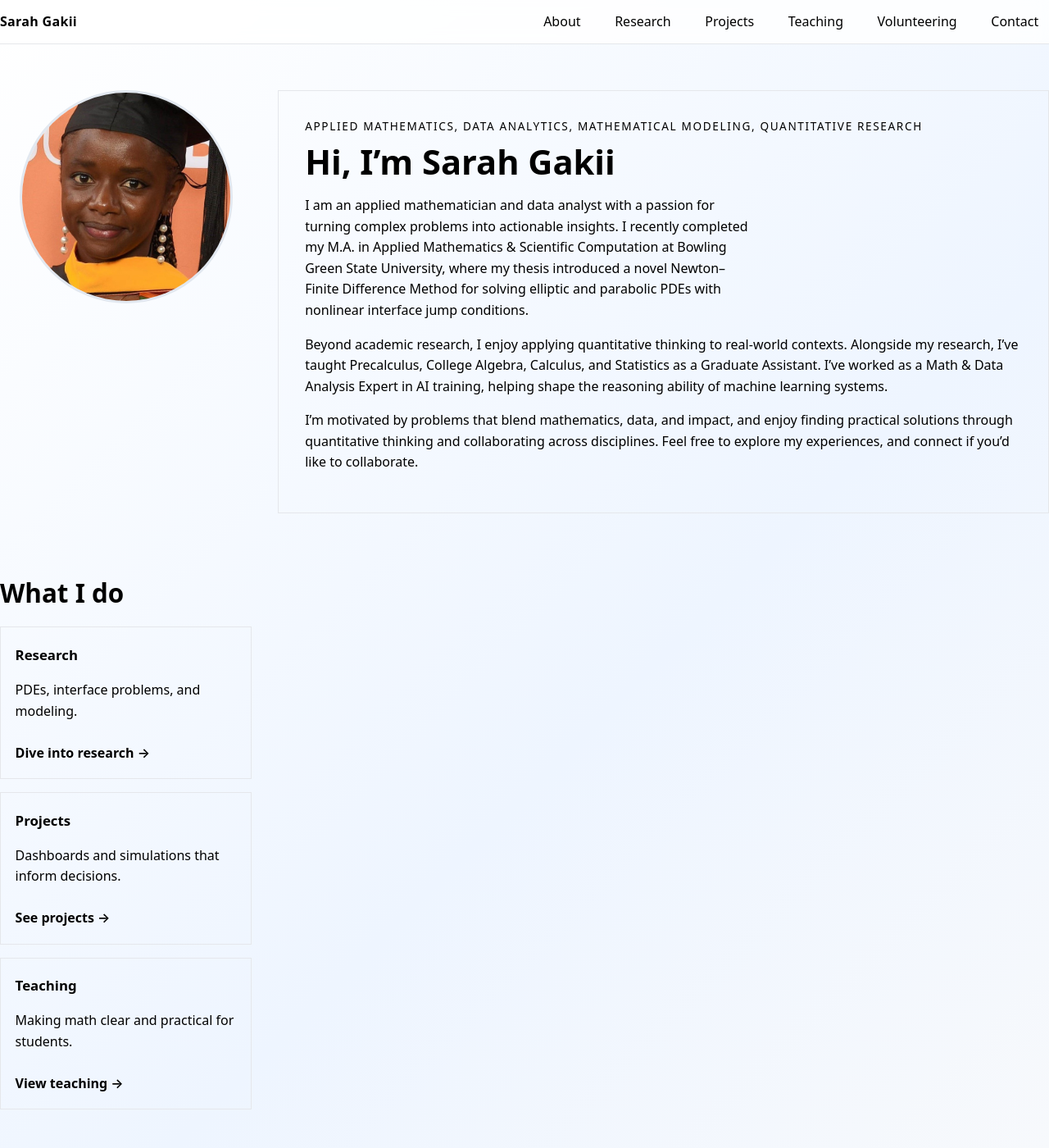
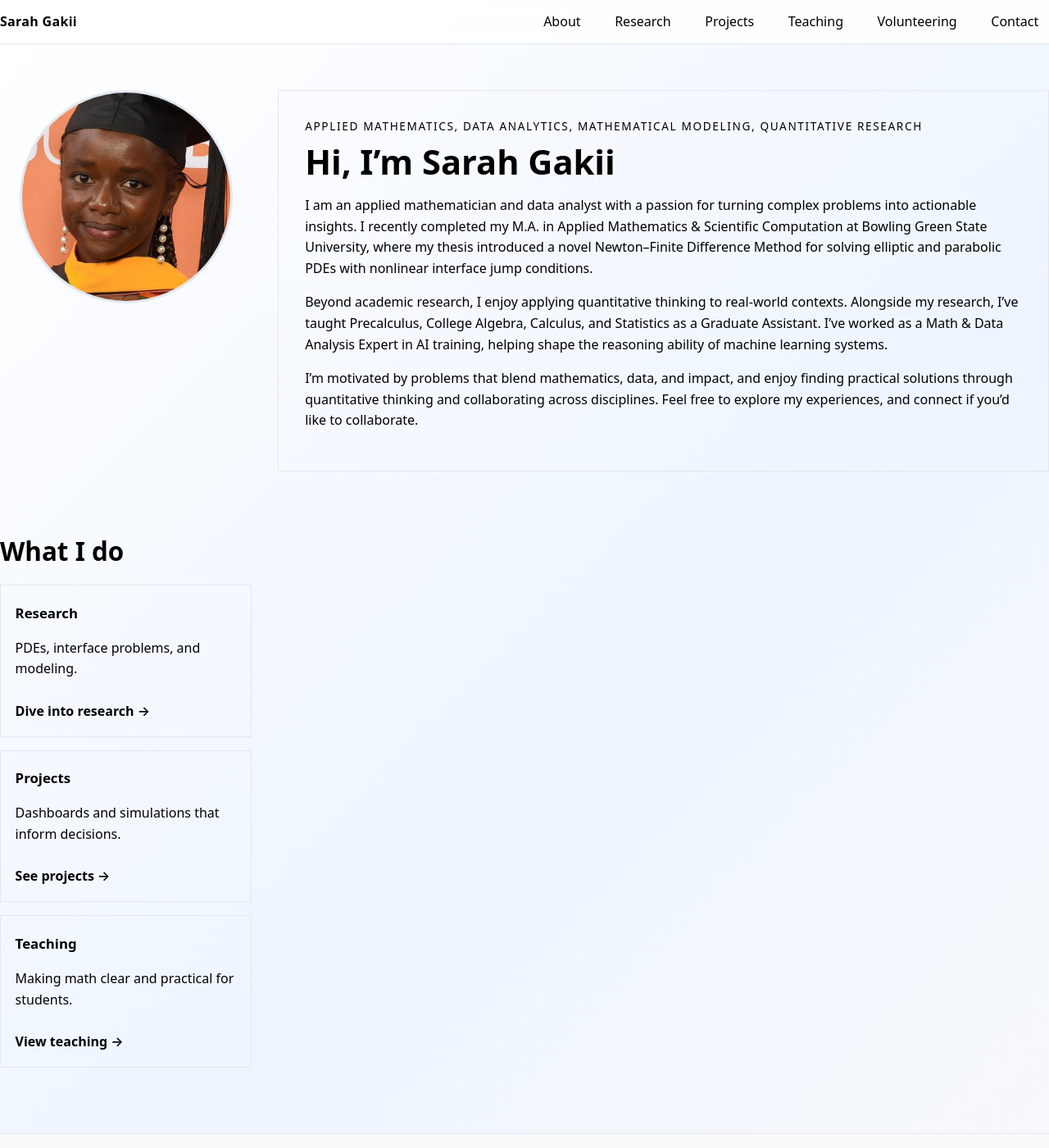
Before and after one commit to SARAH-GAKII/sarah-gakii.github.io, a Jekyll site: the page built from index.md, in a window 1280 px wide and 1400 px high. Shown: the whole window at 82% size. Built offline with Jekyll 4.4.1, drawn with Linux system fonts in a browser that asks for light colours.

Commit message:
Update style.css

```diff
--- a/assets/style.css
+++ b/assets/style.css
@@ -58,7 +58,7 @@
     .title .accent { color: var(--accent); }
 
     /* --- Lead text --- */
-    .lead { color: var(--muted); max-width: 60ch; }
+    .lead { color: var(--muted); max-width: none; }
     .cta { margin-top: 1.25rem; display:flex; gap:.8rem; flex-wrap:wrap; }
 
     /* Buttons */
```
